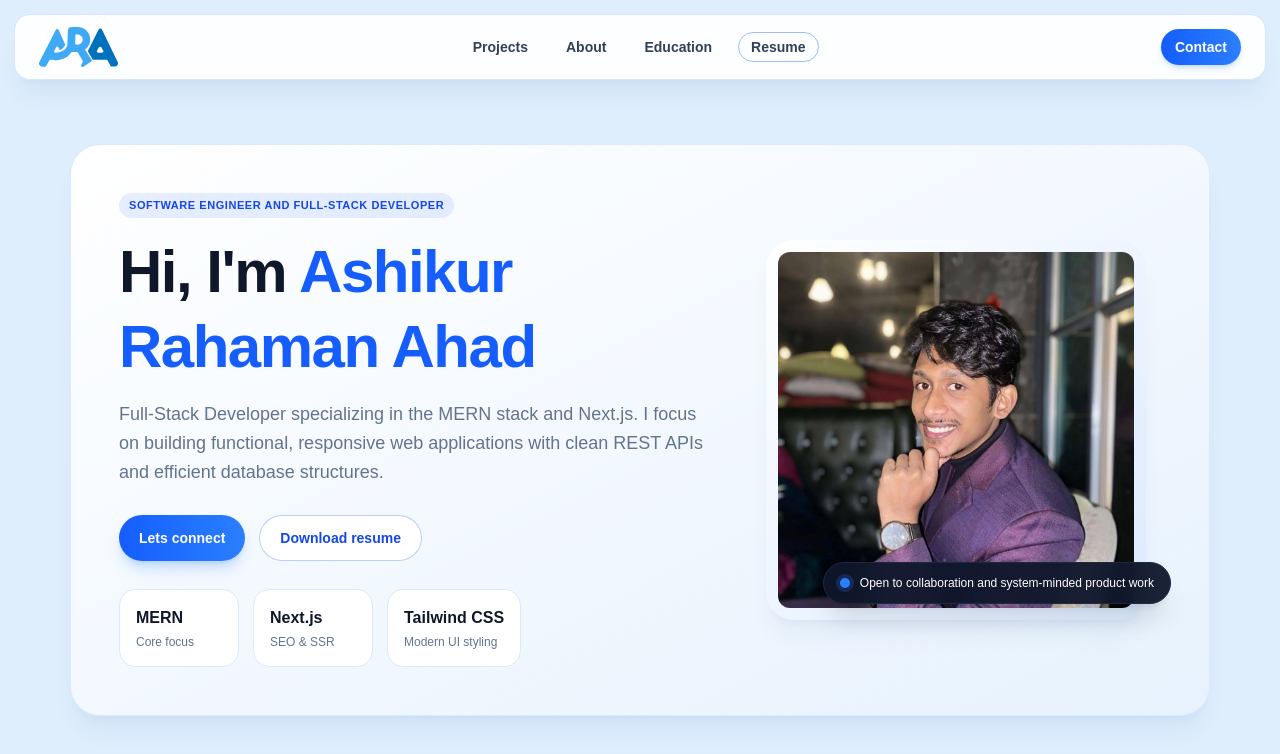
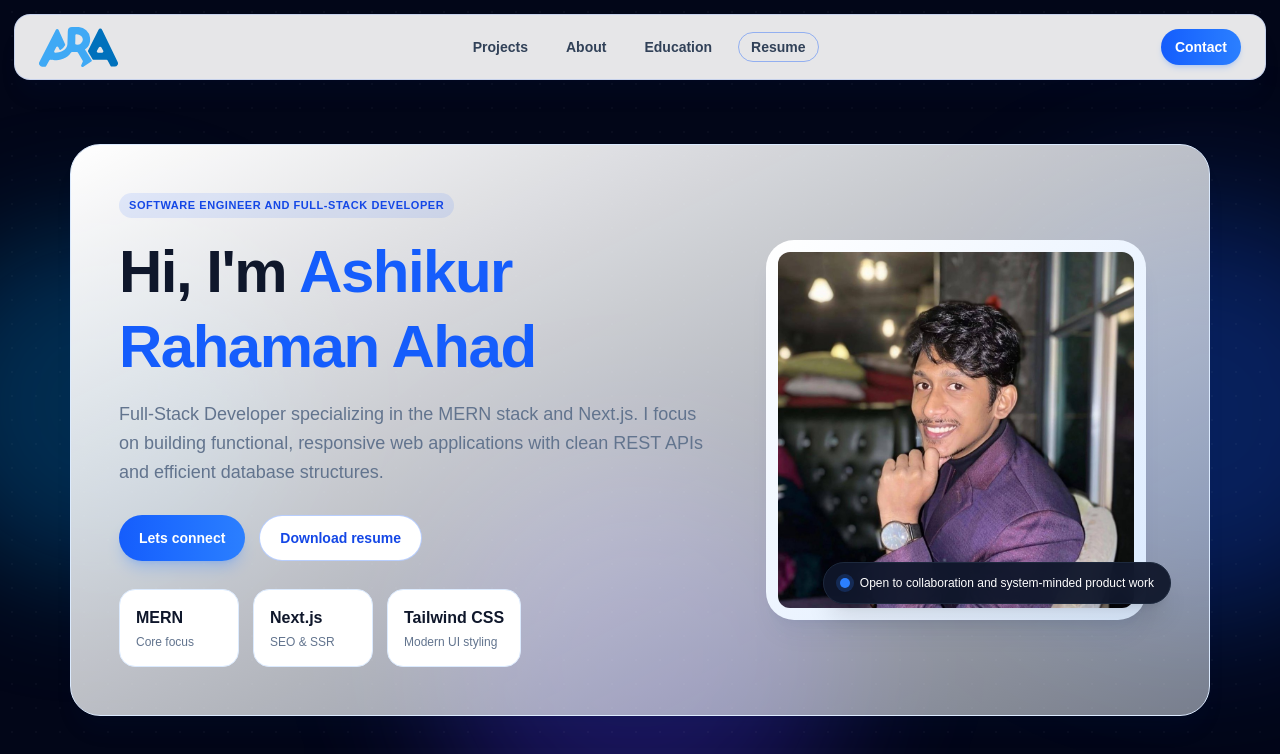
Before and after one commit to AshikurRahamanAhad/portfolio, a Next.js app: page / in a window 1280 px wide. Shown: the top 754 px of the page. Built offline with nearby package versions, Linux system fonts and the light colour scheme.

Commit message:
Redesigned background

```diff
--- a/src/app/globals.css
+++ b/src/app/globals.css
@@ -24,3 +24,29 @@ body {
   color: var(--foreground);
   font-family: Arial, Helvetica, sans-serif;
 }
+@keyframes blob {
+  0% {
+    transform: translate(0px, 0px) scale(1);
+  }
+  33% {
+    transform: translate(30px, -50px) scale(1.1);
+  }
+  66% {
+    transform: translate(-20px, 20px) scale(0.9);
+  }
+  100% {
+    transform: translate(0px, 0px) scale(1);
+  }
+}
+
+.animate-blob {
+  animation: blob 10s infinite ease-in-out;
+}
+
+.animation-delay-2000 {
+  animation-delay: 2s;
+}
+
+.animation-delay-4000 {
+  animation-delay: 4s;
+}
--- a/src/app/page.js
+++ b/src/app/page.js
@@ -4,10 +4,19 @@ import ProjectGrid from "@/components/sections/ProjectGrid";
 import About from "@/components/sections/About";
 import Connect from "@/components/sections/Connect";
 import Education from "@/components/sections/Education";
+import Background from "@/components/ui/Background";
 
 export default function Home() {
   return (
     <>
+    <div className="relative min-h-screen bg-slate-950 text-white overflow-hidden">
+      {/* 1. Moving Background Layer (Fixed behind all content) */}
+      <div className="fixed inset-0 z-0 pointer-events-none">
+        <Background />
+      </div>
+
+      {/* 2. Page Content Layer (Elevated above background) */}
+      <div className="relative z-10">
       <Navbar />
       <main className="max-w-295 mx-auto pt-28 sm:pt-36 pb-12 px-5">
         <Hero />
@@ -21,6 +30,8 @@ export default function Home() {
           © 2026 Ashikur Rahaman Ahad • Built with Next.js & Tailwind CSS
         </p>
       </footer>
+      </div>
+    </div>
     </>
   );
 }
--- /dev/null
+++ b/src/components/ui/Background.jsx
@@ -0,0 +1,19 @@
+export default function Background() {
+  return (
+    <div className="relative h-full w-full bg-slate-950 overflow-hidden">
+      {/* Moving Ambient Glowing Blobs */}
+      <div className="absolute top-1/4 -left-20 w-96 h-96 bg-sky-600/30 rounded-full blur-3xl animate-blob" />
+      <div className="absolute top-1/3 -right-20 w-96 h-96 bg-blue-600/30 rounded-full blur-3xl animate-blob animation-delay-2000" />
+      <div className="absolute -bottom-20 left-1/3 w-96 h-96 bg-indigo-600/30 rounded-full blur-3xl animate-blob animation-delay-4000" />
+
+      {/* Subtle Grid Overlay for Tech Look */}
+      <div
+        className="absolute inset-0 opacity-20"
+        style={{
+          backgroundImage: `radial-gradient(rgba(255, 255, 255, 0.15) 1px, transparent 1px)`,
+          backgroundSize: '24px 24px'
+        }}
+      />
+    </div>
+  );
+}
```
